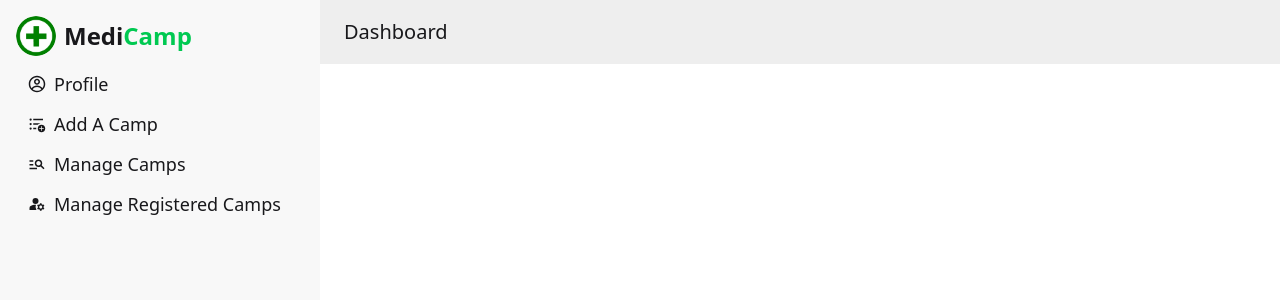
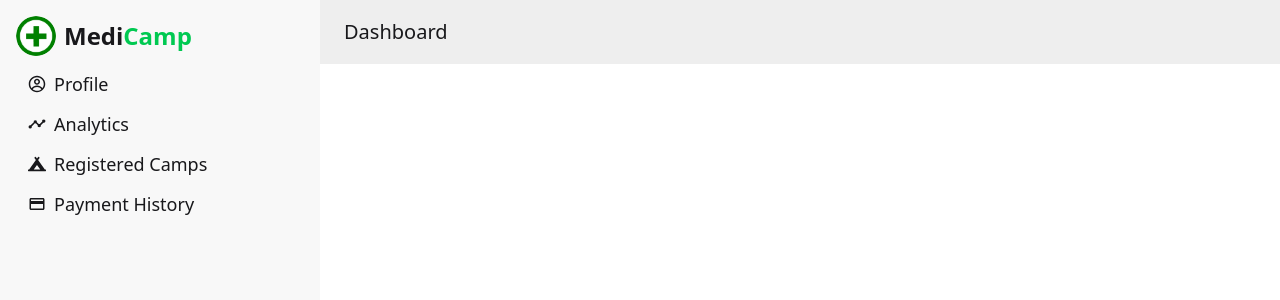
Before and after one commit to Captain-Kanak/medical-camp-management-client, a React (Vite) app: page /dashboard in a window 1280 px wide. Shown: the top 300 px of the page. Built offline with nearby package versions, Linux system fonts and the light colour scheme; no server answers; sample sign-in values are in the browser's storage.

Commit message:
show dashborad by role

```diff
--- /dev/null
+++ b/src/components/Spinner.jsx
@@ -0,0 +1,11 @@
+import React from "react";
+
+const Spinner = () => {
+  return (
+    <div className="fixed inset-0 flex items-center justify-center">
+      <div className="w-12 h-12 border-4 border-blue-500 border-t-transparent rounded-full animate-spin"></div>
+    </div>
+  );
+};
+
+export default Spinner;
--- a/src/hooks/useUserRole.jsx
+++ b/src/hooks/useUserRole.jsx
@@ -1,12 +1,25 @@
 import React from "react";
 import useAuth from "./useAuth";
 import useAxiosSecure from "./useAxiosSecure";
+import { useQuery } from "@tanstack/react-query";
 
 const useUserRole = () => {
-  const { user, loading } = useAuth();
+  const { user, loading: authLoading } = useAuth();
   const axiosSecure = useAxiosSecure();
 
-  return <div></div>;
+  const { data: roleData, isLoading: roleLoading } = useQuery({
+    queryKey: ["user-role", user?.email],
+    enabled: !!user?.email && !authLoading,
+    queryFn: async () => {
+      const res = await axiosSecure.get(`/users/role/${user.email}`);
+      return res.data;
+    },
+  });
+
+  return {
+    role: roleData?.role || "participant",
+    roleLoading: roleLoading || authLoading,
+  };
 };
 
 export default useUserRole;
--- a/src/layouts/DashboardLayout.jsx
+++ b/src/layouts/DashboardLayout.jsx
@@ -2,13 +2,17 @@ import React from "react";
 import { NavLink, Outlet } from "react-router";
 import Logo from "../components/Logo";
 import { CgProfile } from "react-icons/cg";
-import {
-  MdFormatListBulletedAdd,
-  MdManageAccounts,
-  MdOutlineManageSearch,
-} from "react-icons/md";
+import { MdManageAccounts, MdPayment } from "react-icons/md";
+import useUserRole from "../hooks/useUserRole";
+import { IoAnalyticsSharp } from "react-icons/io5";
+import { FaCampground, FaPlusCircle } from "react-icons/fa";
+import { HiOutlineClipboardList } from "react-icons/hi";
 
 const DashboardLayout = () => {
+  const { role, roleLoading } = useUserRole();
+
+  console.log(role);
+
   return (
     <div className="max-w-7xl mx-auto">
       <div className="drawer lg:drawer-open">
@@ -58,22 +62,48 @@ const DashboardLayout = () => {
                 <CgProfile /> Profile
               </NavLink>
             </li>
+
             {/* Only for Organizer */}
+            {!roleLoading && role === "organizer" && (
+              <>
                 <li>
                   <NavLink className="text-lg">
-                <MdFormatListBulletedAdd /> Add A Camp
+                    <FaPlusCircle /> Add A Camp
                   </NavLink>
                 </li>
                 <li>
                   <NavLink className="text-lg">
-                <MdOutlineManageSearch /> Manage Camps
+                    <MdManageAccounts /> Manage Camps
                   </NavLink>
                 </li>
                 <li>
                   <NavLink className="text-lg">
-                <MdManageAccounts /> Manage Registered Camps
+                    <HiOutlineClipboardList /> Manage Registered Camps
                   </NavLink>
                 </li>
+              </>
+            )}
+
+            {/* Only for Participant */}
+            {!roleLoading && role === "participant" && (
+              <>
+                <li>
+                  <NavLink className="text-lg">
+                    <IoAnalyticsSharp /> Analytics
+                  </NavLink>
+                </li>
+                <li>
+                  <NavLink className="text-lg">
+                    <FaCampground /> Registered Camps
+                  </NavLink>
+                </li>
+                <li>
+                  <NavLink className="text-lg">
+                    <MdPayment /> Payment History
+                  </NavLink>
+                </li>
+              </>
+            )}
           </ul>
         </div>
       </div>
--- a/src/routes/PrivateRouter.jsx
+++ b/src/routes/PrivateRouter.jsx
@@ -1,13 +1,14 @@
 import React from "react";
 import useAuth from "../hooks/useAuth";
 import { Navigate, useLocation } from "react-router";
+import Spinner from "../components/Spinner";
 
 const PrivateRouter = ({ children }) => {
   const { user, loading } = useAuth();
   const location = useLocation();
 
   if (loading) {
-    return <h3>loading....</h3>;
+    return <Spinner />;
   }
 
   if (!user) {
```
Lines whose indentation alone changed are shown as unchanged.
